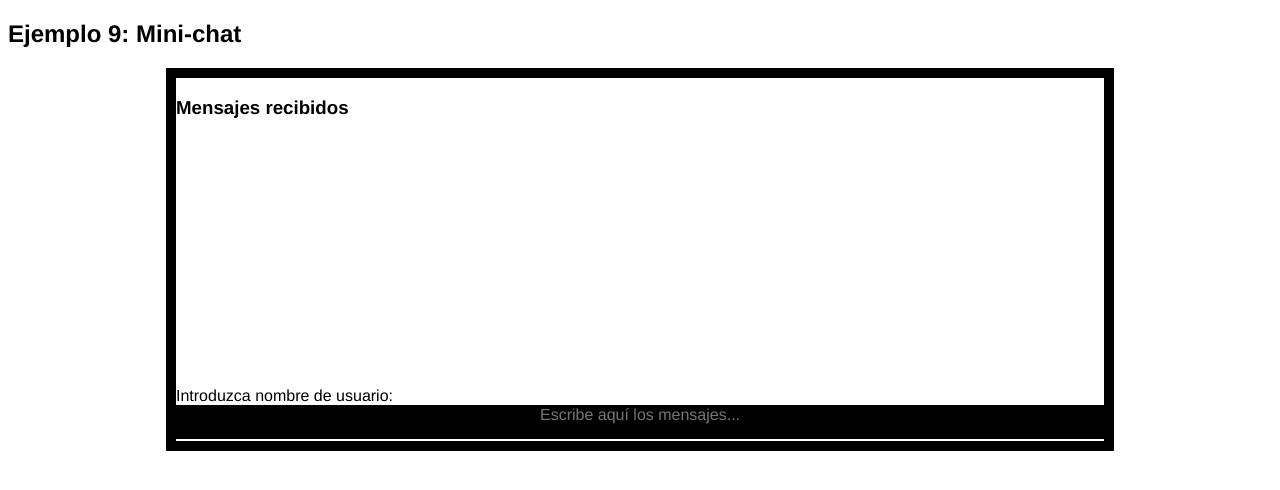
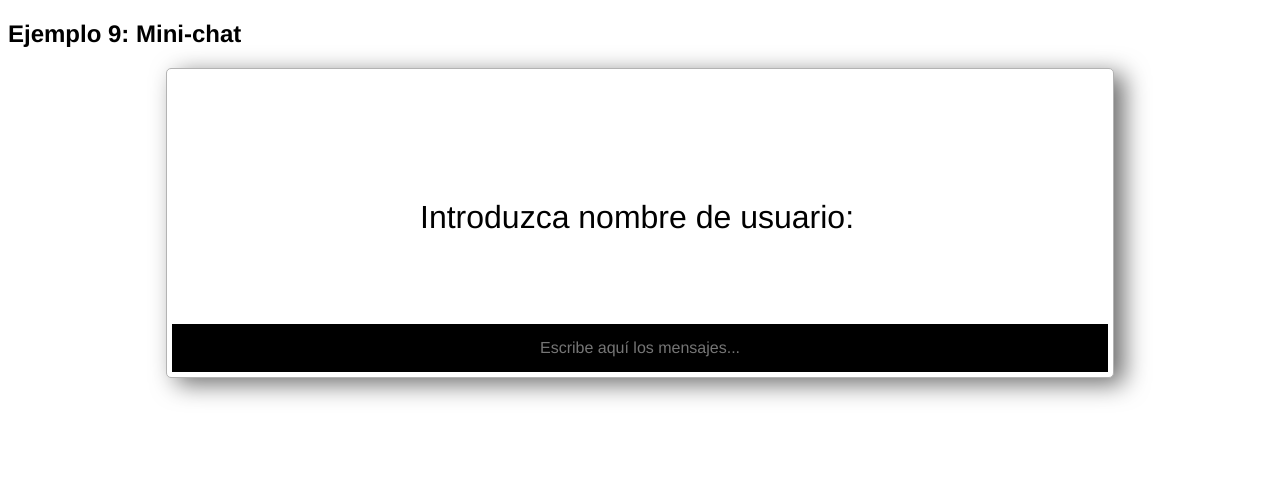
Before and after one commit to llago2017/2020-2021-LTAW-Practicas, a plain HTML site: page P3/Chat/Ej-09.html in a window 1280 px wide. Drawn offline with nearby package versions, Linux system fonts and the light colour scheme; no server answers.

Commit message:
Actualizacion css

```diff
--- a/P3/Chat/Ej-09-client.js
+++ b/P3/Chat/Ej-09-client.js
@@ -2,7 +2,7 @@
 const display = document.getElementById("display");
 const msg_entry = document.getElementById("msg_entry");
 const login_msg = document.getElementById("user");
-var objDiv = document.getElementsByClassName("msg_recibidos");
+const login_backgr = document.getElementsByClassName("chat");
 var elmnt = document.getElementById("msg_recibidos");
 
 
@@ -33,6 +33,9 @@ msg_entry.onchange = () => {
     socket.emit('nickname',msg_entry.value);
     msg_entry.value = "";
     login_msg.style.display = 'none'
+    // El fondo pasa a blanco
+    login_backgr[0].style.animationName = 'static'
+    login_backgr[0].style.textAlign = "left"
     nickname = true;
   }
 
--- a/P3/Chat/Ej-09.html
+++ b/P3/Chat/Ej-09.html
@@ -17,11 +17,10 @@
 <body onload="main()" >
   <h2>Ejemplo 9: Mini-chat</h2>
   <div class="chat">
-    <h3>Mensajes recibidos</h3>
     <div id="msg_recibidos">
       <p id="display"></p>
+      <div id="user">Introduzca nombre de usuario: </div>
     </div>
-    <div id="user">Introduzca nombre de usuario: </div>
     <input type="text" placeholder="Escribe aquí los mensajes..." autocomplete="off" id="msg_entry">
   </div>
 
--- a/P3/Chat/stylesheet.css
+++ b/P3/Chat/stylesheet.css
@@ -2,8 +2,15 @@
     box-sizing: border-box;
 }
 
-.user {
-    display:block;
+#user {
+        position: absolute;
+        top:50%;
+        left: 50%;
+        margin-left: -220px;
+
+        font-size: 200%;
+        color: rgb(0, 0, 0);
+        font-weight: 100;
 }
 
 html, input {
@@ -20,9 +27,8 @@ html, input {
 #msg_entry {
     background-color: black;
     border: none;
-    border-bottom: 2px solid #fff;
     outline: none;
-    padding-bottom: 15px;
+    padding: 15px;
     text-align: center;
     width: 100%;
 
@@ -36,11 +42,46 @@ html, input {
     width: 75%;
     margin-left: auto;
     margin-right: auto;
-      border: 10px solid black;
+    border: 1px solid rgb(179, 179, 179);
+    border-radius: 5px;
+    padding: 5px;
+    box-shadow: 10px 6px 25px 0px rgba(0,0,0,0.58);
+    text-align:center;
+
+    animation-name: color;
+    animation-duration: 5s;
+    animation-iteration-count: infinite;
+
+}
+
+/* Animaciones del fondo */
+@keyframes color {
+  0% {
+    background-color: rgb(255, 255, 255);
+  }
+  50% {
+    background-color: #4285f4;
+  }
+  75% {
+    background-color: rgb(192, 81, 174);
+  }
+  100% {
+    background-color: rgb(255, 235, 252);
+  }
+}
+
+@keyframes static {
+  0% {
+    background-color: rgb(255, 255, 255);
+  }
+  100% {
+    background-color: rgb(255, 255, 255);
+  }
 }
 
 #msg_recibidos{
     height: 250px;
     padding-bottom: 20px;
     overflow-y: auto;
+    position: relative;
 }
```
Lines whose indentation alone changed are shown as unchanged.
